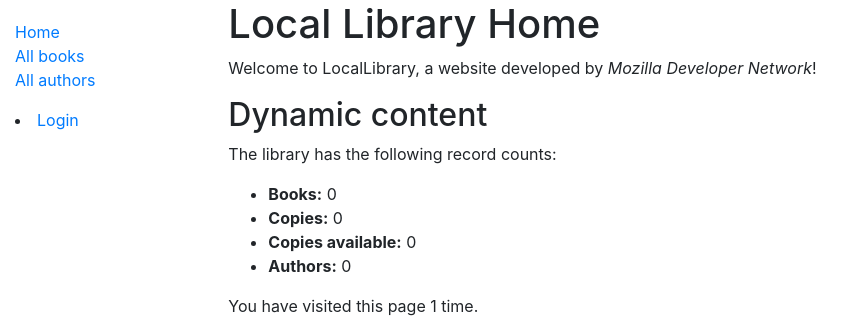
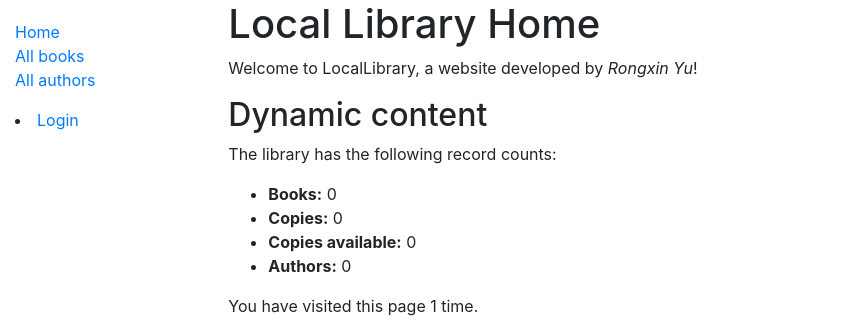
Before and after one commit to rongxinyu/django_local_library, a Django app: page /catalog/ in a window 1280 px wide. Shown: the top 320 px of the page, without its empty margins (0-864 px from the left). Run offline with Django 3.2, Linux system fonts and the light colour scheme; data that the repository does not hold is empty.

Commit message:
modify index page

```diff
--- a/catalog/templates/index.html
+++ b/catalog/templates/index.html
@@ -2,7 +2,7 @@
 
 {% block content %}
   <h1>Local Library Home</h1>
-  <p>Welcome to LocalLibrary, a website developed by <em>Mozilla Developer Network</em>!</p>
+  <p>Welcome to LocalLibrary, a website developed by <em>Rongxin Yu</em>!</p>
   <h2>Dynamic content</h2>
   <p>The library has the following record counts:</p>
   <ul>
```
